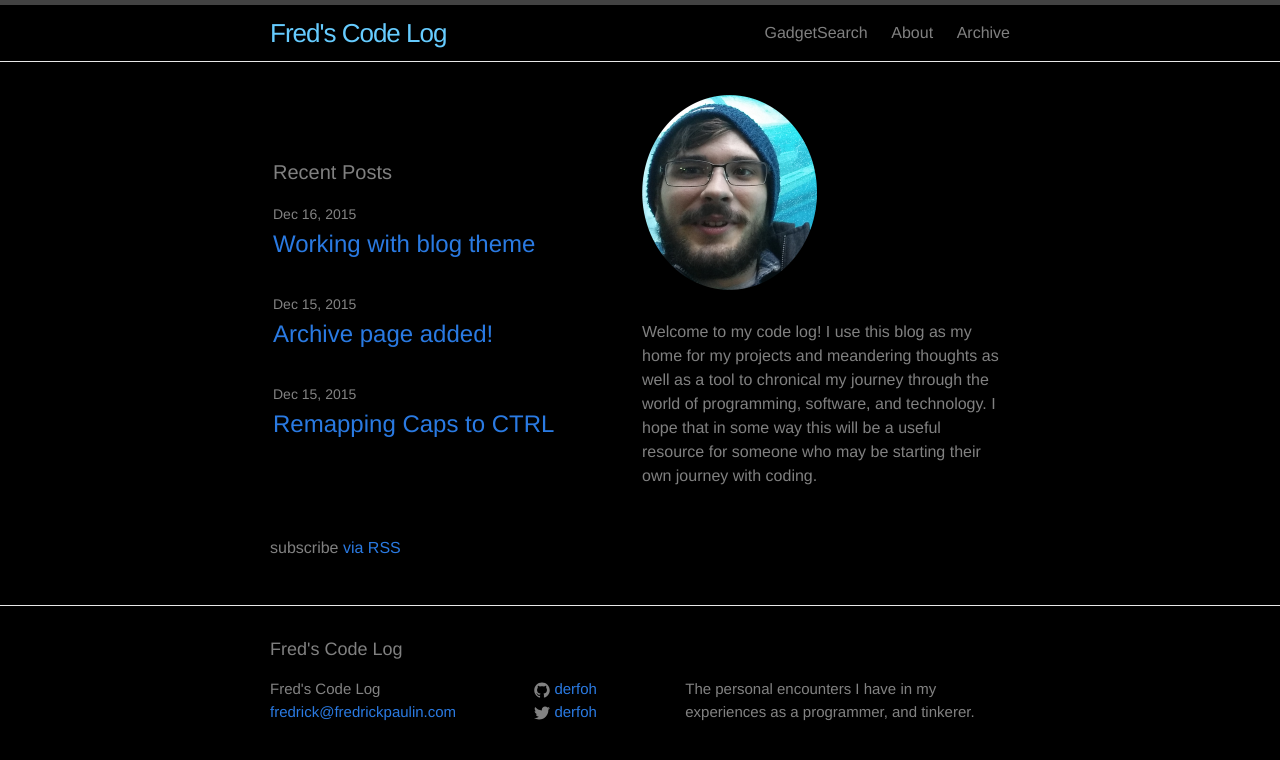
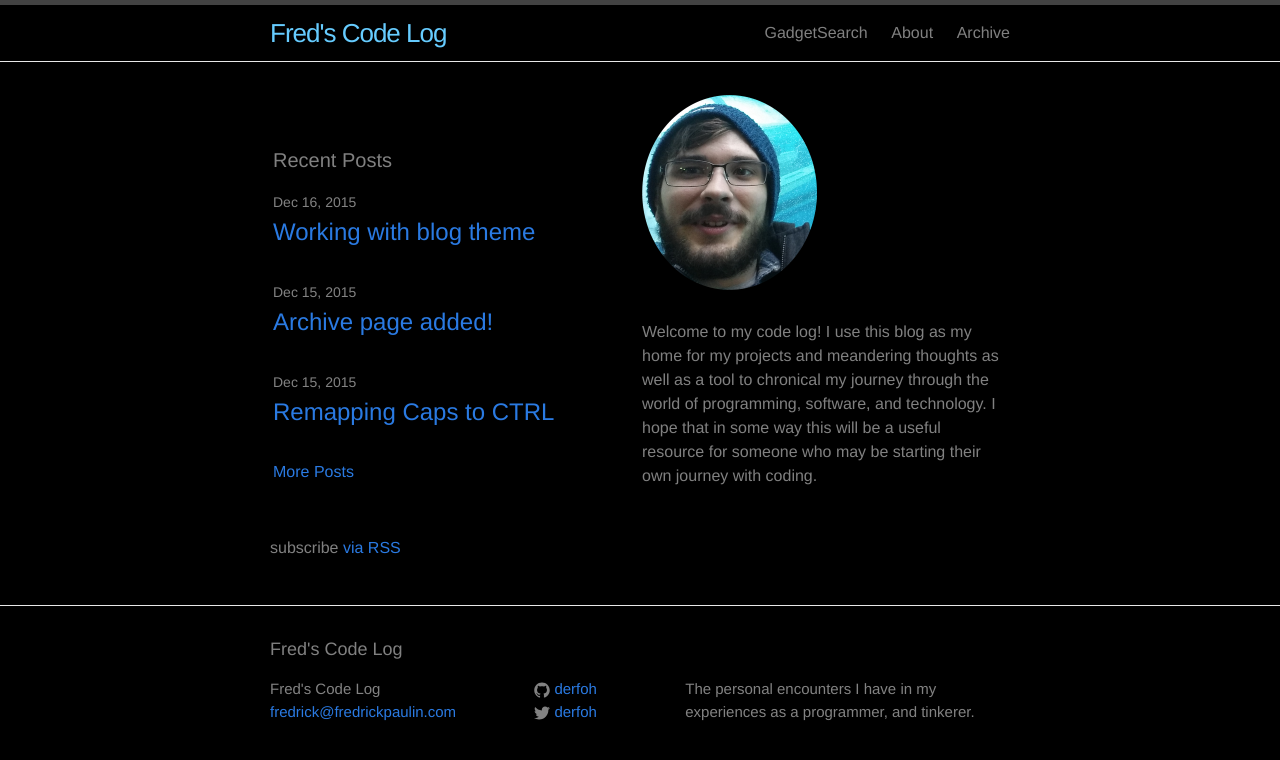
Before and after one commit to DerfOh/derfoh.github.io, a Jekyll site: the page built from index.html, in a window 1280 px wide. Shown: the top 760 px of the page. Built offline with Jekyll 4.4.1, drawn with Linux system fonts in a browser that asks for light colours.

Commit message:
Set up post previews
Set up the blog so that on the homepage when hovering over a post's link
it will give you a 10 word preview of the post. I also set the archive
page up to have a preview under each archived post along with a link to
read more.

```diff
--- a/_layouts/archive.html
+++ b/_layouts/archive.html
@@ -17,6 +17,8 @@
       {% endif %}
     {% endunless %}
       <li><time>{{ post.date | date:"%d %b" }}</time> - <a href="{{ post.url }}">{{ post.title }}</a></li>
+      {{ post.content | strip_html | truncatewords:15}}<br>
+            <a href="{{ post.url }}">Read more...</a><br><br>
   {% endfor %}
   </ul>
 </section>
--- a/index.html
+++ b/index.html
@@ -13,11 +13,13 @@
         <span class="post-meta">{{ post.date | date: "%b %-d, %Y" }}</span>
 
         <h2>
-          <a class="post-link" href="{{ post.url | prepend: site.baseurl }}">{{ post.title }}</a>
+          <a class="post-link" href="{{ post.url | prepend: site.baseurl }}" title="{{ post.content | strip_html | truncatewords:10}}">{{ post.title }}</a>
         </h2>
       </li>
     {% endfor %}
   </ul>
+
+  <a href ="/archive/" >More Posts</a>
   </td>
 
   <td width="50%">
```
Also changed, not shown: 3 other files.
